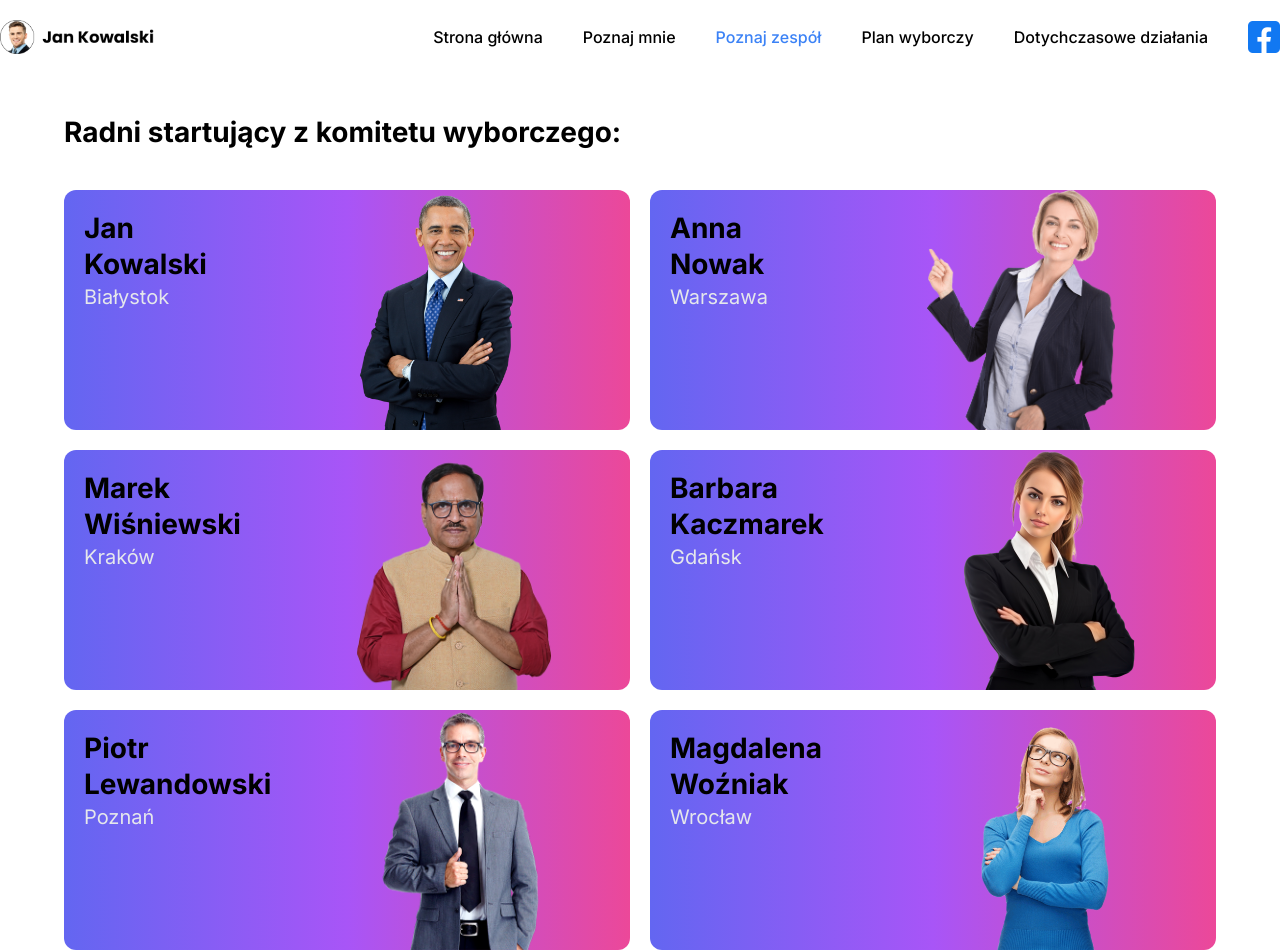
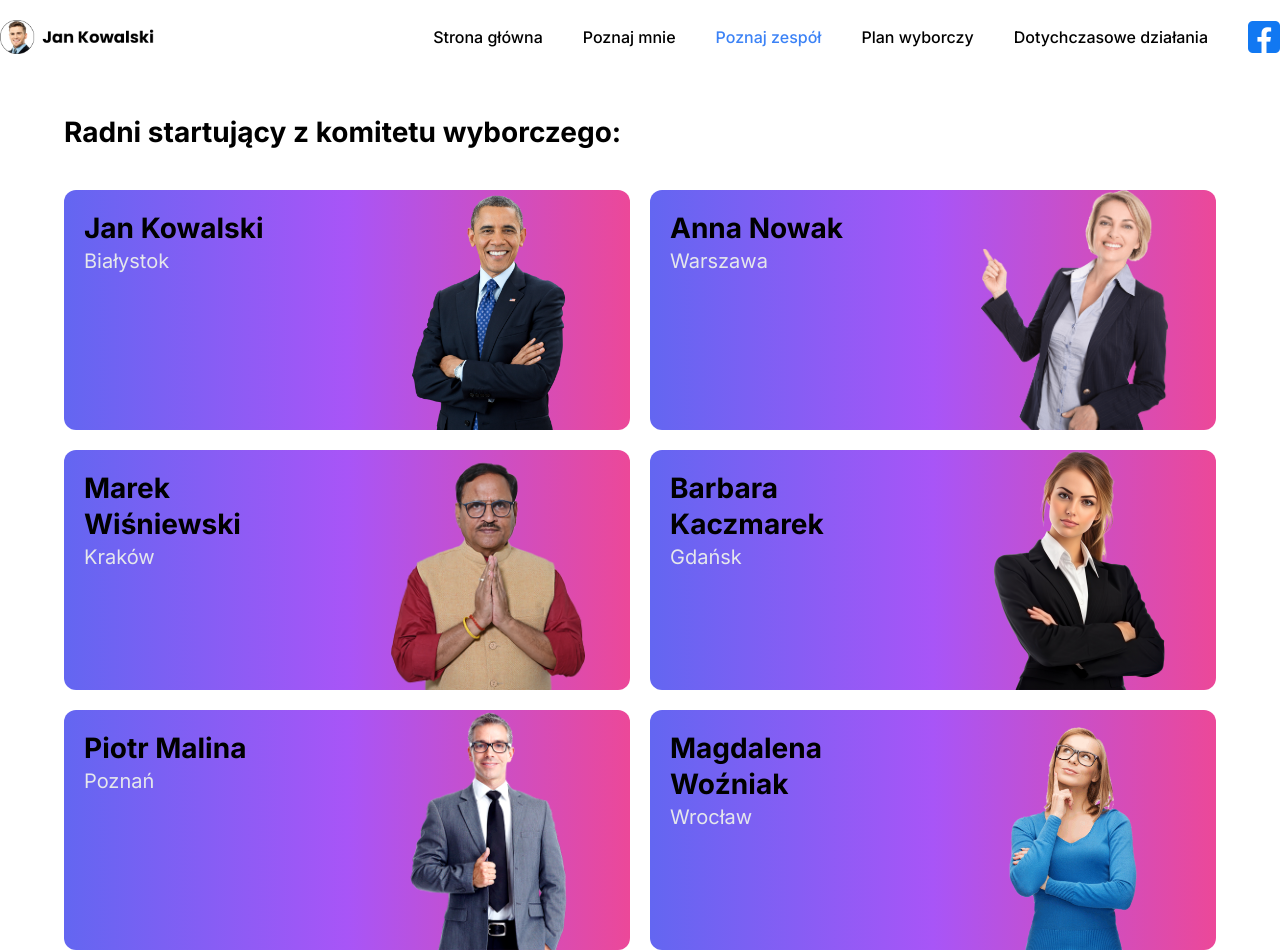
Before and after one commit to solejniczak/election_website, a Next.js app: page /radni in a window 1280 px wide. Shown: the top 952 px of the page. Built offline with nearby package versions, Linux system fonts and the light colour scheme.

Commit message:
fix image width

```diff
--- a/app/(root)/radni/page.tsx
+++ b/app/(root)/radni/page.tsx
@@ -16,14 +16,14 @@ const Radni = () => {
             {radni.map((radny) => (
                 <Reveal>
                     <div key={radny.id} className="flex flex-row justify-between max-h-[10rem] md:max-h-[15rem] border-0 rounded-xl hover:scale-105 duration-500 bg-gradient-to-r from-indigo-500 via-purple-500 to-pink-500">
-                        <div className='flex flex-col p-5'>
+                        <div className='flex flex-col p-5 w-1/2'>
                             <p className='h5-bold'>{radny.name}</p>
                             <p className='p-regular-20 text-gray-200'>{radny.city}</p>
                         </div>
-                        <div>
+                        <div className='w-1/2'>
                             <Image
                                 src={radny.photo}
-                                alt="anna"
+                                alt="radny"
                                 width={500}
                                 height={1000}
                                 className="min-h-[10rem] max-h-[10rem] md:min-h-[15rem] md:max-h-[15rem] object-contain object-center p-0"
--- a/database/radni.js
+++ b/database/radni.js
@@ -25,9 +25,9 @@ const radni = [
     },
     {
         "id": 5,
-        "name": "Piotr Lewandowski",
+        "name": "Piotr Malina",
         "city": "Poznań",
-        "photo": "/assets/images/radni/plewandowski.png"
+        "photo": "/assets/images/radni/pmalina.png"
     },
     {
         "id": 6,
```
Also changed, not shown: public/assets/images/radni/pmalina.png (renamed from public/assets/images/radni/plewandowski.png).
